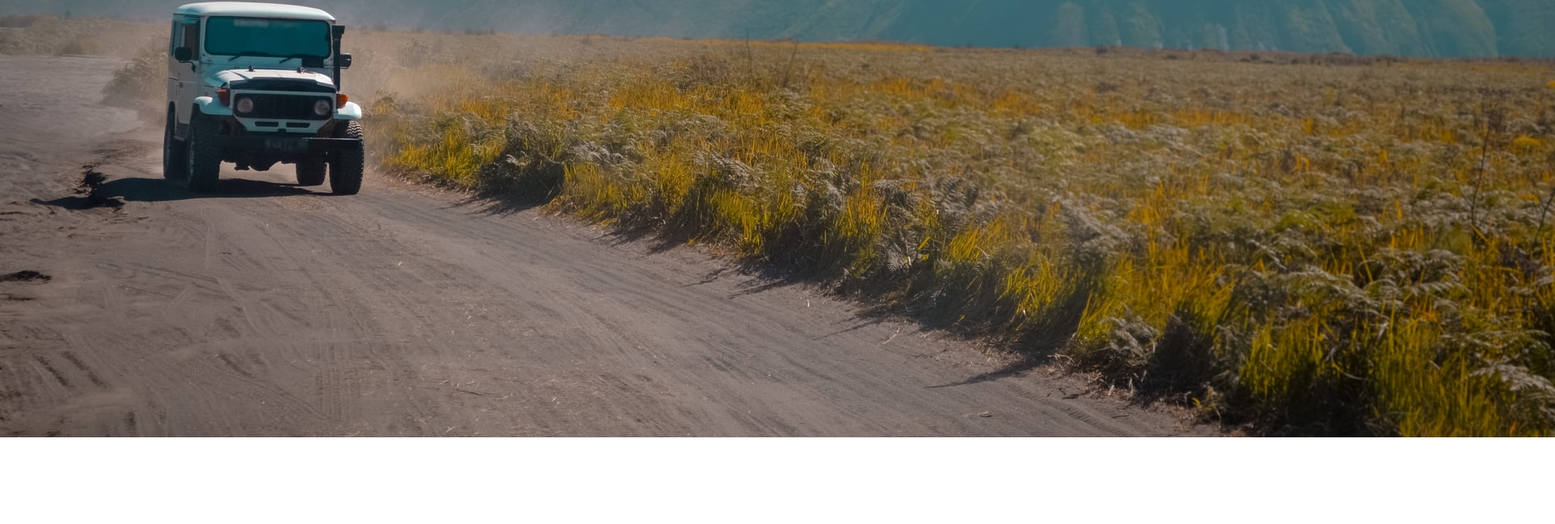
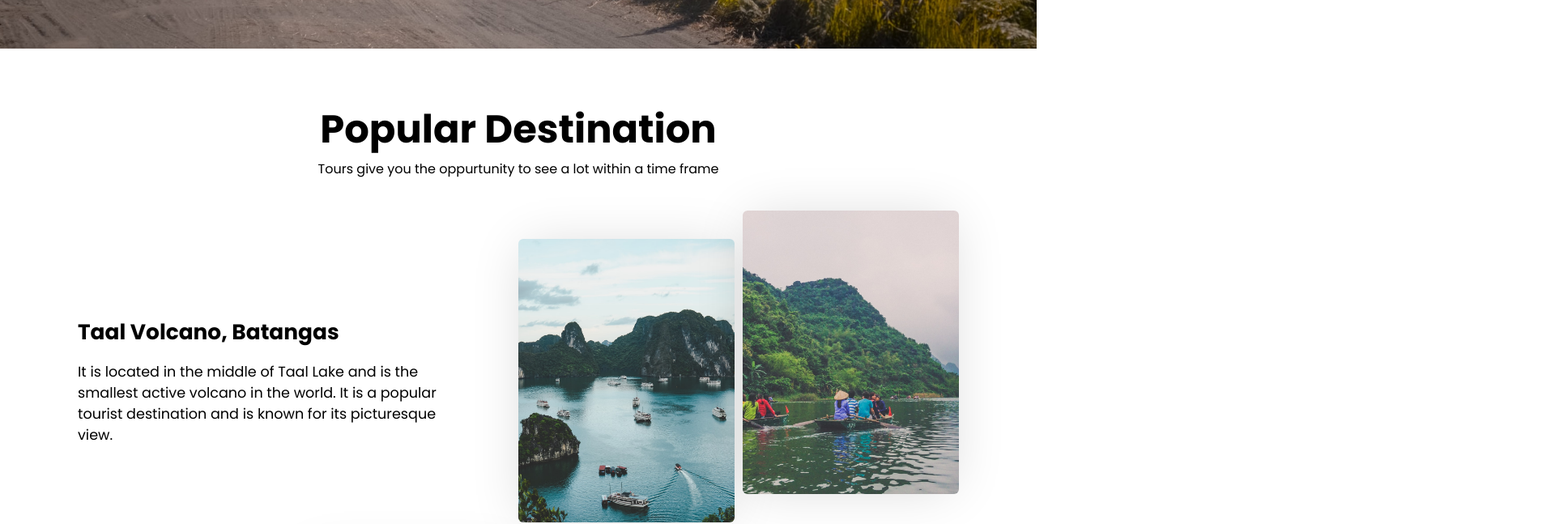
Before and after one commit to arnoldketer/ak-arnie-tours, a React (Vite) app: page / in a window 1280 px wide. Shown: the part 740-1387 px from the top of the page at 81% size, 1920 px wide, since content can reach past the window. Before the commit the page ends 1287 px from the top, so only its background shows below. Built offline with nearby package versions, Linux system fonts and the light colour scheme.

Commit message:
Added Dynamic Destination Component

```diff
--- a/src/components/HeroStyles.css
+++ b/src/components/HeroStyles.css
@@ -14,7 +14,7 @@
     padding-top: 4rem !important;
 }
 
-.img{
+img{
     width: 100%;
     height: 100%;
     object-fit: cover;
--- a/src/routes/Home.jsx
+++ b/src/routes/Home.jsx
@@ -1,3 +1,4 @@
+import Destination from "../components/Destination";
 import Hero from "../components/Hero";
 import Navbar from "../components/Navbar";
 
@@ -13,10 +14,8 @@ function Home () {
                 buttonText="Travel Plan"
                 url="/"
                 btnClass="show"
-
-
-
             />
+            <Destination/>
 
 
 
```
Also changed, not shown: src/assets/safari.jpg (added).
